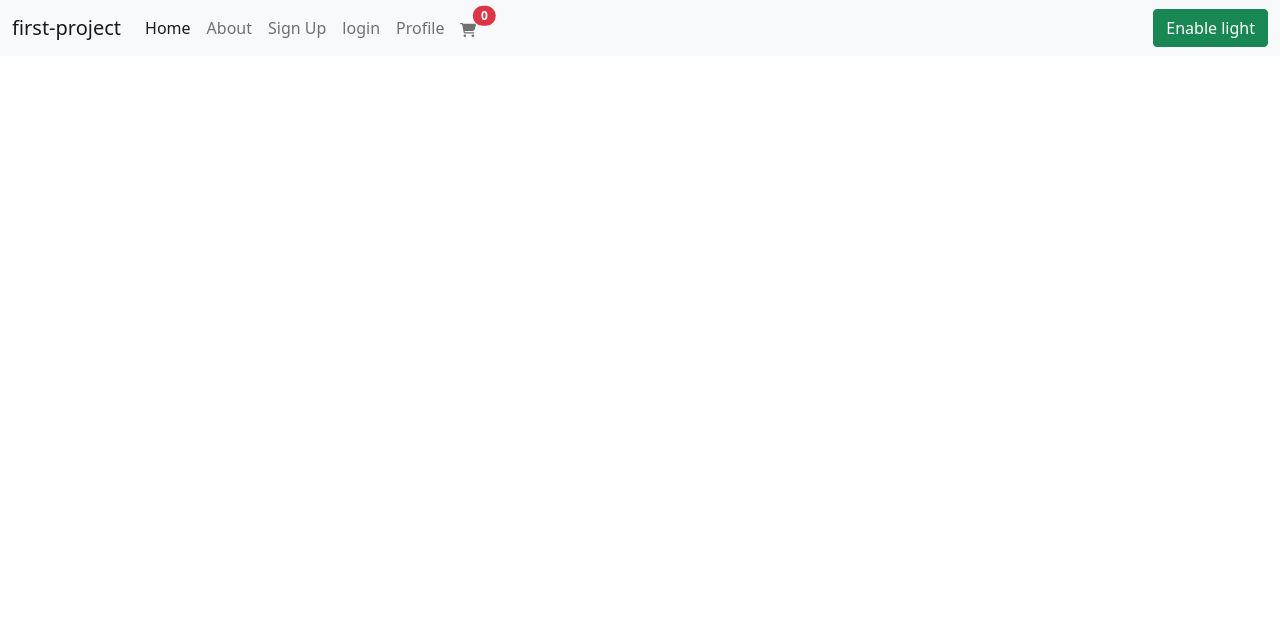
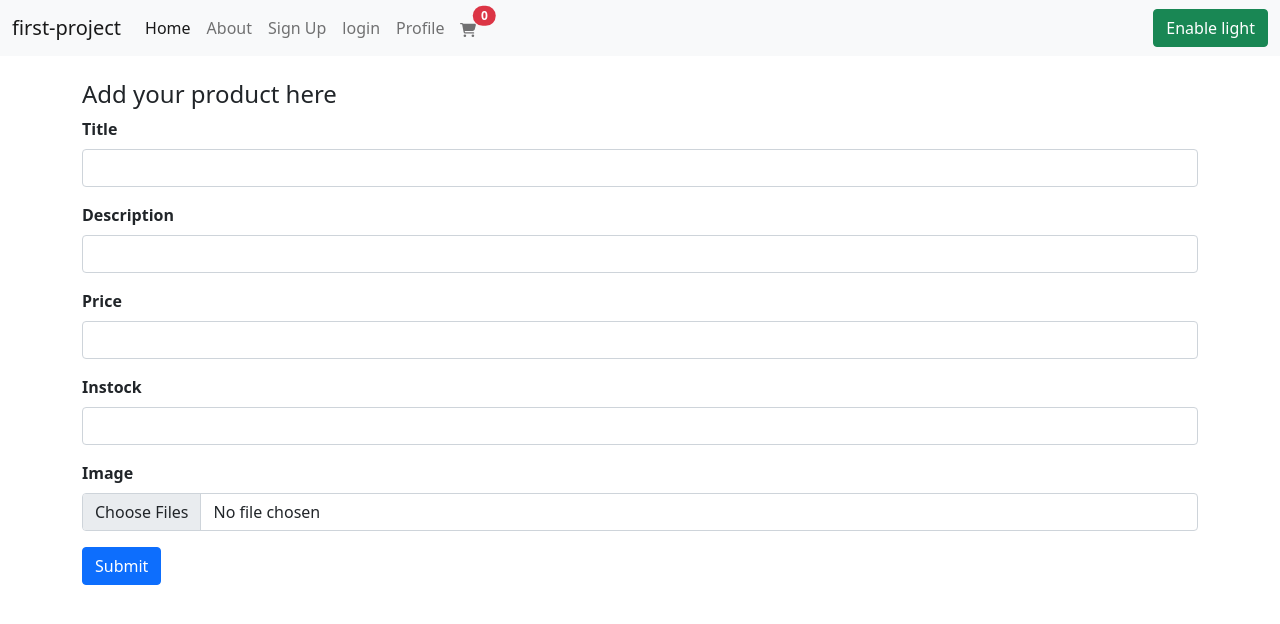
Before and after one commit to anish-kusmi/react-project, a React (Vite) app: page /react-project/addproduct in a window 1280 px wide. Shown: the top 624 px of the page. Built offline with nearby package versions, Linux system fonts and the light colour scheme.

Commit message:
changes in productstate

```diff
--- a/package.json
+++ b/package.json
@@ -13,6 +13,7 @@
     "deploy": "gh-pages -d dist"
   },
   "dependencies": {
+    "axios": "^1.7.9",
     "gh-pages": "^6.2.0",
     "react": "^18.3.1",
     "react-dom": "^18.3.1",
--- a/src/App.jsx
+++ b/src/App.jsx
@@ -60,7 +60,7 @@ function App() {
       <Route path='/user/:userId/:userName' element={<User />}/>
       <Route path='/user' element={<UserList />}/>
       <Route path='/cartItems' element={<CartItems />}/>
-      <Route path='/addproduct' element={<AddProduct />}/>
+      <Route path='/react-project/addproduct' element={<AddProduct />}/>
 
     </Routes>
 
--- a/src/components/AddProduct.jsx
+++ b/src/components/AddProduct.jsx
@@ -1,4 +1,5 @@
 import React, { useState } from "react";
+import axios from 'axios'
 
 const AddProduct = () => {
   const [product, setProduct] = useState({
@@ -6,17 +7,56 @@ const AddProduct = () => {
     description: "",
     price: "",
     instock: "",
+    image:""
   });
   const handleChange = (e) => {
-    setProduct({ ...product, [e.target.name]: e.target.value });
+    if (e.target.type==='file') {
+        setProduct({...product,[e.target.name]:e.target.files[0]});
+        console.log(e.target.files[0]);
+
+    } else {
+        setProduct({ ...product, [e.target.name]: e.target.value });
+    }
+
   };
+  const handleSubmit=async(e)=>{
+    e.preventDefault(); //prevent default form submition behaviour
+   const formData= new formData()
+   formData.append('title',product.title);
+   formData.append('description',product.description);
+   formData.append('price',product.price);
+   formData.append('instock',product.instock);
+   if(product.image){
+    formData.append('myfile',product.image);
+   }
+   try {
+    const response= await axios.post(''.formData,{
+        headers:{
+            'auth-token': localStorage.getItem("token")
+        }
+    })
+    console.log(response.data);
+    setProduct({
+        title: "",
+        description: "",
+        price: "",
+        instock: "",
+        image:""
+
+    })
+
+   } catch (error) {
+    console.error(error);
+
+   }
+  }
   return (
     <div className="container mt-4">
       <h4>Add your product here</h4>
 
-      <form>
+      <form encType="multipart/form-data" onSubmit={handleSubmit}>
         <div className="mb-3">
-          <label for="exampleInputEmail1" className="form-label">
+          <label htmlFor="exampleInputEmail1" className="form-label">
             Title
           </label>
           <input
@@ -30,7 +70,7 @@ const AddProduct = () => {
           />
         </div>
         <div className="mb-3">
-          <label for="exampleInputPassword1" className="form-label">
+          <label htmlFor="exampleInputPassword1" className="form-label">
             Description
           </label>
           <input
@@ -43,12 +83,12 @@ const AddProduct = () => {
           />
         </div>
         <div className="mb-3">
-          <label for="exampleInputPassword1" className="form-label">
+          <label htmlFor="exampleInputPassword1" className="form-label">
             Price
           </label>
           <input
             type="number"
-            name="product"
+            name="price"
             value={product.price}
             onChange={handleChange}
             className="form-control"
@@ -56,7 +96,7 @@ const AddProduct = () => {
           />
         </div>
         <div className="mb-3">
-          <label for="exampleInputPassword1" className="form-label">
+          <label htmlFor="exampleInputPassword1" className="form-label">
             Instock
           </label>
           <input
@@ -66,6 +106,19 @@ const AddProduct = () => {
             onChange={handleChange}
             className="form-control"
             id="exampleInputPassword1"
+          />
+        </div>
+        <div className="mb-3">
+          <label htmlFor="exampleInputPassword1" className="form-label">
+            Image
+          </label>
+          <input
+            name="image"
+            type="file"
+            multiple
+            onChange={handleChange}
+            className="form-control"
+            id="image"
           />
         </div>
 
--- a/src/components/Profile.jsx
+++ b/src/components/Profile.jsx
@@ -65,7 +65,7 @@ import EditProductModal from "./EditProductModal";
 
 const Profile = () => {
  const context = useContext(productContext);
- const {state:{cart}, dispatch, product, allProduct, } = context;
+ const {state:{cart}, dispatch, product, allProduct,editProduct,deleteProduct } = context;
  console.log('this is Products',product);
 
  const [menuVisible, setMenuVisible]=useState(false);
@@ -94,7 +94,7 @@ const saveEdit = (updateData) => {
 const handleDelete = async (id) => {
   console.log("deleting product");
 
-  // await deleteProduct(id)
+  await deleteProduct(id)
 };
 
 
--- a/src/context/ProductState.jsx
+++ b/src/context/ProductState.jsx
@@ -114,17 +114,56 @@ const ProductState = (props) => {
     let data = await response.json();
     console.log(data);
     setProduct(data);
+  };
+  const editProduct=async(selectedProduct,updateData)=>{
+    console.log("editing product",selectedProduct);
+    const {title, description,price,instock}=updateData
+    try {
+      const response= await fetch(`http://localhost:5174/api/product/${selectedProduct}`,{
+        method:'PUT',
+        headers:{
+          "Content-Type":"application/json",
+          "auth-token": localStorage.getItem('token'),
+        },
+        body:json.stringify({title, description,instock,price}),
+      }
+    );
+    if(!response.ok){
+      throw new Error('failed to update');
+    }
+    const json= await response.json()
+    console.log(json);
+    allProduct()
 
+    } catch (error) {
 
-
+      throw new Error('failed to update');
+    }
+  }
+  const deleteProduct=async (id)=>{
+    try {
+      const response=await fetch(`http://localhost:5174/api/product/${id}`,{
+        method:'DELETE',
+        headers:{
+          "content-type":"application/json",
+          "auth-token":localStorage.getItem("token"),
+        },
+      });
+      if(response.ok){
+        console.log("product deleted successfully");
+      }
+      else{
+        console.error("failed to delete ");
+      }
+    } catch (error) {
+      console.error("failed to delete ");
+    }
   }
 
   return (
-    <productContext.Provider value={{product, state, dispatch, allProduct}}>
+    <productContext.Provider value={{product, state, dispatch, allProduct,editProduct,deleteProduct}}>
       {props.children}
     </productContext.Provider>
   )
 }
-
-
 export default ProductState
```
Also changed, not shown: 1 other file (tests, documents, lock files or other folders).
